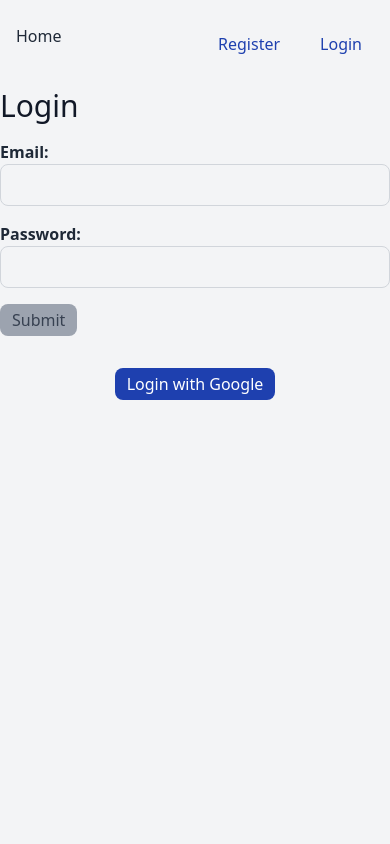
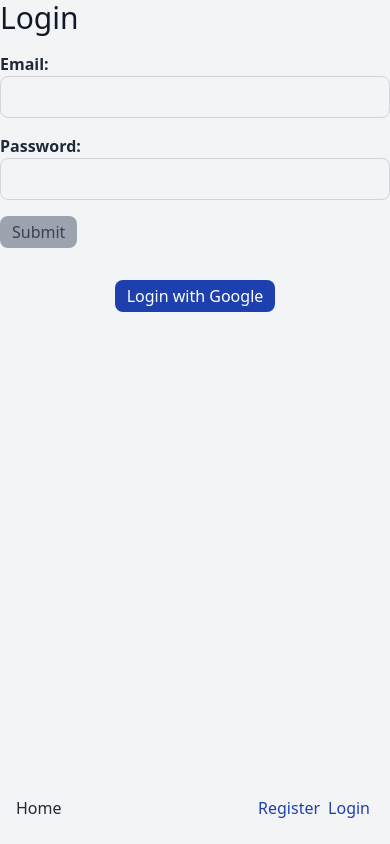
Before and after one commit to lifeanddoodles/issue-tracking, a React (Vite) app in the folder frontend/: page /login in a window 390 px wide. Built offline with nearby package versions, Linux system fonts and the light colour scheme.

Commit message:
Create InternalLink component, style mobile nav

```diff
--- /dev/null
+++ b/frontend/src/components/InternalLink/index.tsx
@@ -0,0 +1,31 @@
+import React from "react";
+import { Link } from "react-router-dom";
+import { twMerge } from "tailwind-merge";
+import { ButtonVariant, getVariantClasses } from "../../utils";
+
+const InternalLink = ({
+  to,
+  className,
+  children,
+  variant = "transparent",
+  ariaLabel,
+  ...props
+}: {
+  to: string;
+  className: string;
+  children: React.ReactNode;
+  variant?: ButtonVariant;
+  ariaLabel?: string;
+}) => {
+  const classes = variant
+    ? twMerge(`${getVariantClasses(variant)}`, className)
+    : className;
+
+  return (
+    <Link to={to} className={classes} aria-label={ariaLabel} {...props}>
+      {children}
+    </Link>
+  );
+};
+
+export default InternalLink;
--- a/frontend/src/components/ResourcesNavigation/index.tsx
+++ b/frontend/src/components/ResourcesNavigation/index.tsx
@@ -156,9 +156,11 @@ const clientMenuItems = {
 const ResourcesNavigation = ({
   className,
   id,
+  onClick,
 }: {
   className?: string;
   id?: string;
+  onClick?: () => void;
 }) => {
   const variantClasses = getVariantClasses("transparent");
   const { user } = useAuthContext();
@@ -187,6 +189,7 @@ const ResourcesNavigation = ({
                         key={item.title}
                         to={item.link}
                         className={`mb-2 rounded-lg ${variantClasses}`}
+                        onClick={onClick}
                       >
                         {item.title}
                       </Link>
--- a/frontend/src/layout/DashboardLayout/MobileResourcesNavigation.tsx
+++ b/frontend/src/layout/DashboardLayout/MobileResourcesNavigation.tsx
@@ -19,6 +19,12 @@ const MobileResourcesNavigation = ({
   setIsOpen: Dispatch<SetStateAction<boolean>>;
 }) => {
   const mobileClasses = "flex flex-col gap-4";
+
+  const handleOnClick = useCallback(() => {
+    setIsOpen(false);
+    window.scrollTo(0, 0);
+  }, [setIsOpen]);
+
   const handleRemoveMobileMenu = useCallback(() => {
     const mobileNav = document.getElementById("mobile-navigation");
     if (mobileNav) {
@@ -57,6 +63,7 @@ const MobileResourcesNavigation = ({
               <ResourcesNavigation
                 className={mobileClasses}
                 id="mobile-navigation"
+                onClick={handleOnClick}
               />
             </div>
           </FullHeightWrapper>,
--- a/frontend/src/layout/GuestPageWrapper/index.tsx
+++ b/frontend/src/layout/GuestPageWrapper/index.tsx
@@ -5,7 +5,7 @@ const GuestPageWrapper = () => {
   const { user } = useAuthContext();
 
   return !user ? (
-    <main>
+    <main className="w-full h-full pb-24 md:pb-2">
       <Outlet />
     </main>
   ) : (
--- a/frontend/src/layout/Header/index.tsx
+++ b/frontend/src/layout/Header/index.tsx
@@ -1,8 +1,9 @@
 import { useMemo } from "react";
 import { Link } from "react-router-dom";
 import Button from "../../components/Button";
+import InternalLink from "../../components/InternalLink";
 import { useAuthContext } from "../../context/AuthProvider";
-import { getVariantClasses } from "../../utils";
+import useResponsive from "../../hooks/useResponsive";
 
 const guestMenuItems = [
   {
@@ -33,21 +34,26 @@ const Header = () => {
     () => (user ? userMenuItems : guestMenuItems),
     [user]
   );
-  const variantClasses = getVariantClasses("transparent");
+  const { isExtraSmall, isMobile } = useResponsive();
+  const showIconLinks = isExtraSmall || isMobile;
 
   return (
-    <header className="header flex justify-between py-6 px-4">
+    <header className="header fixed bottom-0 left-0 right-0 z-10 flex justify-between py-6 px-4 bg-neutral-100 dark:bg-neutral-800 md:static">
       <Link to="/">Home</Link>
       <div className="header__user-options flex gap-4">
+        <nav>
         {menuItems.map((item) => (
-          <Link
+            <InternalLink
             key={item.title}
             to={item.link!}
-            className={`header__user-options__link rounded-lg ${variantClasses}`}
+              className={`header__user-options__link rounded-lg`}
+              variant={showIconLinks ? "icon" : "transparent"}
+              ariaLabel={showIconLinks ? item.title : ""}
           >
             {item.title}
-          </Link>
+            </InternalLink>
         ))}
+        </nav>
         {user && <Button onClick={logoutUserReq}>Logout</Button>}
       </div>
     </header>
```
